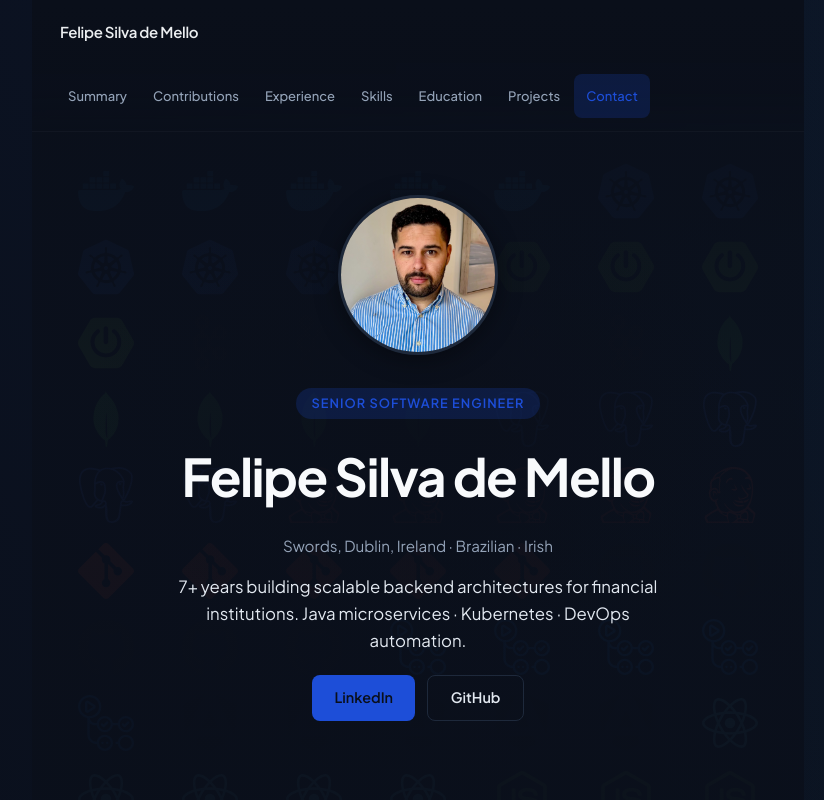
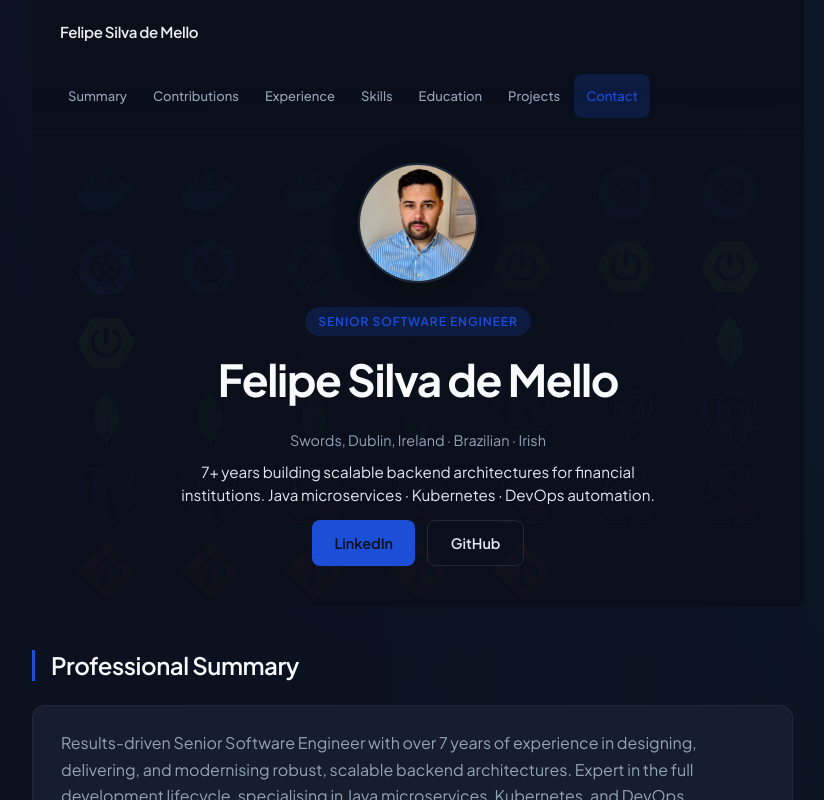
Before and after one commit to felipeDominus/portofolio, a React (Vite) app: page / in a window 1280 px wide. Shown: the top 800 px of the page, without its empty margins (222-1046 px from the left). Built offline with nearby package versions, Linux system fonts and the light colour scheme.

Commit message:
Portofolio Picture, Background and skills update

```diff
--- a/src/components/portfolio/Hero/Hero.jsx
+++ b/src/components/portfolio/Hero/Hero.jsx
@@ -13,8 +13,8 @@ function Hero() {
           src={`${base}profile.png`}
           alt="Felipe Silva de Mello"
           className="hero-avatar"
-          width={160}
-          height={160}
+          width={120}
+          height={120}
         />
         <p className="hero-badge">Senior Software Engineer</p>
         <h1>Felipe Silva de Mello</h1>
--- a/src/styles/index.css
+++ b/src/styles/index.css
@@ -180,14 +180,19 @@ body {
 
 .hero {
   position: relative;
-  padding: 4rem 0 5rem;
+  min-height: 0;
+  padding: 2rem 1.5rem 2.5rem;
   text-align: center;
+  display: flex;
+  flex-direction: column;
+  justify-content: center;
 }
 
 /* Skill logos background (SVG grid) */
 .hero-skill-bg {
   position: absolute;
   inset: 0;
+  z-index: 1;
   overflow: hidden;
   pointer-events: none;
 }
@@ -220,21 +225,22 @@ body {
 .hero-bg {
   position: absolute;
   inset: 0;
-  /* Radial overlay: darker center for text contrast (WCAG), lighter edges so skill logos read better */
+  z-index: 2;
+  /* Overlay so skill logos don't compete with text (WCAG) */
   background:
     radial-gradient(ellipse 80% 70% at 50% 45%, rgba(10, 15, 26, 0.88) 0%, transparent 55%),
-    linear-gradient(180deg, rgba(10, 15, 26, 0.9) 0%, rgba(10, 15, 26, 0.72) 40%, rgba(10, 15, 26, 0.88) 100%);
+    linear-gradient(180deg, rgba(10, 15, 26, 0.9) 0%, rgba(10, 15, 26, 0.72) 40%, rgba(10, 15, 26, 0.9) 100%);
   pointer-events: none;
 }
 
 .hero-avatar {
-  width: 160px;
-  height: 160px;
+  width: 120px;
+  height: 120px;
   border-radius: 50%;
   object-fit: cover;
-  border: 3px solid var(--border);
+  border: 2px solid var(--border);
   box-shadow: var(--shadow);
-  margin-bottom: 1.25rem;
+  margin-bottom: 0.75rem;
   display: block;
   margin-left: auto;
   margin-right: auto;
@@ -242,42 +248,42 @@ body {
 
 .hero-content {
   position: relative;
-  z-index: 1;
+  z-index: 3;
 }
 
 .hero-badge {
   display: inline-block;
-  padding: 0.35rem 1rem;
-  font-size: 0.8rem;
+  padding: 0.3rem 0.85rem;
+  font-size: 0.75rem;
   font-weight: 600;
   letter-spacing: 0.08em;
   text-transform: uppercase;
   color: var(--accent);
   background: var(--accent-muted);
   border-radius: 999px;
-  margin-bottom: 1rem;
+  margin-bottom: 0.5rem;
 }
 
 .hero h1 {
-  font-size: clamp(2.25rem, 5vw, 3.25rem);
+  font-size: clamp(1.85rem, 4.5vw, 2.75rem);
   font-weight: 700;
   color: var(--text-heading);
   letter-spacing: -0.03em;
-  margin: 0 0 0.5rem;
+  margin: 0 0 0.35rem;
 }
 
 .hero-location {
-  font-size: 0.95rem;
+  font-size: 0.9rem;
   color: var(--text);
-  margin-bottom: 1rem;
+  margin-bottom: 0.5rem;
 }
 
 .hero-summary {
-  font-size: 1.05rem;
+  font-size: 0.95rem;
   color: var(--text-bright);
   max-width: 32rem;
-  margin: 0 auto 1.25rem;
-  line-height: 1.6;
+  margin: 0 auto 0.85rem;
+  line-height: 1.55;
 }
 
 .hero-nav {
@@ -739,7 +745,7 @@ body {
   }
 
   .hero {
-    padding: 2.5rem 0 3rem;
+    padding: 1.5rem 1rem 2rem;
   }
 
   .section {
```
